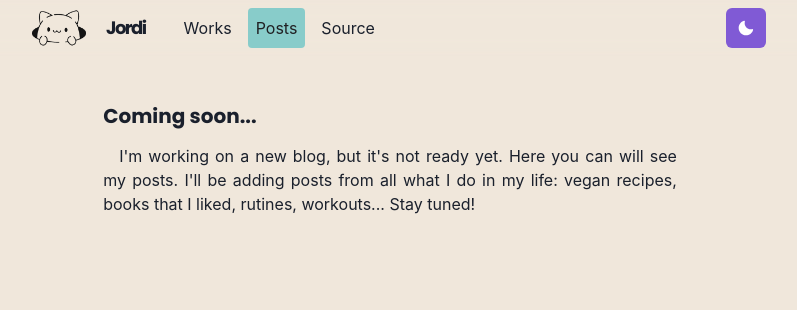
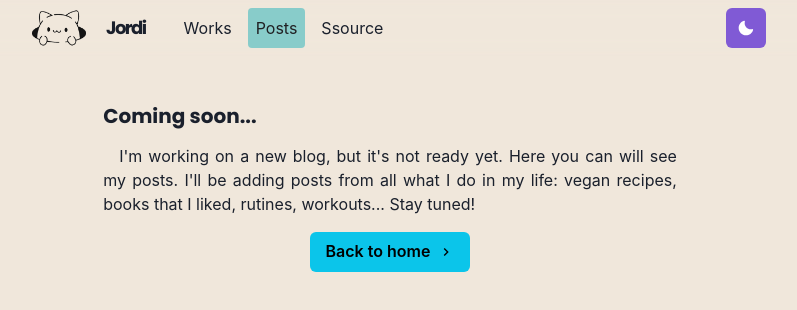
Before and after one commit to jordicapedo/jordidev-homepage, a Next.js app: page /posts in a window 1280 px wide. Shown: the top 310 px of the page, without its empty margins (250-1047 px from the left). Built offline with nearby package versions, Linux system fonts and the light colour scheme.

Commit message:
fix some issues

```diff
--- a/components/navbar.js
+++ b/components/navbar.js
@@ -77,7 +77,7 @@ const Navbar = (props) => {
             href="https://github.com/jordicapedo/jordidev-homepage"
             isExternal={true}
           >
-            Source
+            Ssource
           </LinkItem>
         </Stack>
         <Box flex={1} align="right">
@@ -87,7 +87,7 @@ const Navbar = (props) => {
               <MenuButton
                 as={IconButton}
                 icon={<HamburgerIcon />}
-                variant="outline"
+                variant="ghost"
                 aria-label="Options"
               />
               <MenuList>
--- a/package.json
+++ b/package.json
@@ -19,7 +19,8 @@
     "framer-motion": "^6.3.3",
     "next": "^12.1.6",
     "react": "^18.1.0",
-    "react-dom": "^18.1.0"
+    "react-dom": "^18.1.0",
+    "three": "^0.140.0"
   },
   "devDependencies": {
     "eslint": "^8.14.0",
--- a/pages/posts.js
+++ b/pages/posts.js
@@ -1,22 +1,34 @@
-import { Container, Heading } from '@chakra-ui/react'
+import { Container, Heading, Box, Button } from '@chakra-ui/react'
+import Layout from '../components/layouts/article'
 import Paragraph from '../components/paragraph'
 import Section from '../components/section'
+import NextLink from 'next/link'
+import { ChevronRightIcon } from '@chakra-ui/icons'
 
 const Posts = () => {
   return (
+    <Layout>
       <Container mt={12}>
         <Section>
           <Heading as="h3" fontSize={20} mb={4}>
             Coming soon...
           </Heading>
           <Paragraph>
-          I&apos;m working on a new blog, but it&apos;s not ready yet. Here you
-          can will see my posts. I&apos;ll be adding posts from all what I do in
-          my life: vegan recipes, books that I liked, rutines, workouts... Stay
-          tuned!
+            I&apos;m working on a new blog, but it&apos;s not ready yet. Here
+            you can will see my posts. I&apos;ll be adding posts from all what I
+            do in my life: vegan recipes, books that I liked, rutines,
+            workouts... Stay tuned!
           </Paragraph>
+          <Box align="center" my={4}>
+            <NextLink href="/">
+              <Button rightIcon={<ChevronRightIcon />} colorScheme="cyan">
+                Back to home
+              </Button>
+            </NextLink>
+          </Box>
         </Section>
       </Container>
+    </Layout>
   )
 }
 
```
Also changed, not shown: pages/works.js (+13 -1 lines), 1 other file (tests, documents, lock files or other folders). Lines whose indentation alone changed are shown as unchanged.
